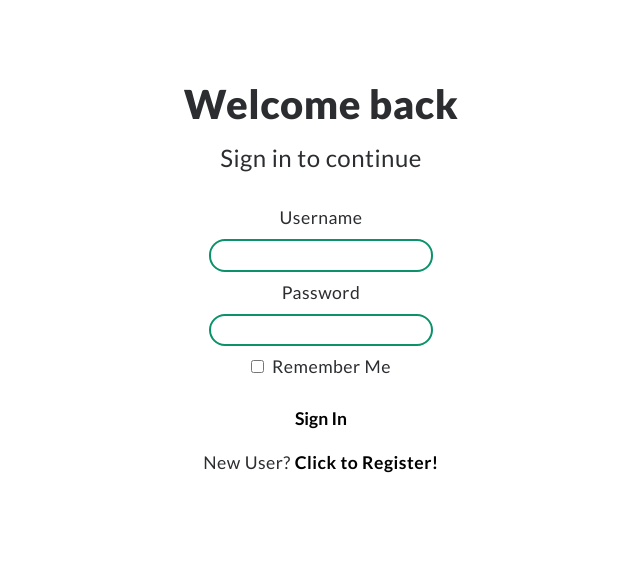
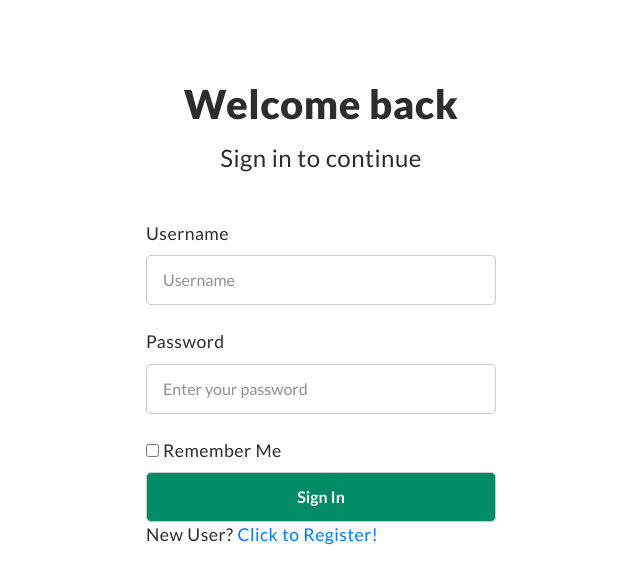
Before and after one commit to brucehow/examinaid, a Flask app: page /login in a window 1280 px wide. Shown: the part 71-655 px from the top of the page, without its empty margins (319-959 px from the left). Run offline with Flask 2, Linux system fonts and the light colour scheme; some libraries are stand-ins or nearby versions.

Commit message:
Tweak css changes to the forms using generic css selectors

```diff
--- a/app/static/css/forms.css
+++ b/app/static/css/forms.css
@@ -1,90 +1,45 @@
 form {
-  margin: 5rem 0;
+  margin: 5rem auto;
+  max-width: 350px;
+}
+
+form > h2,
+form > h4 {
   text-align: center;
 }
 
-input, textarea {
-  margin-bottom: 1rem;
+.field {
+  margin-bottom: 1.5rem;
 }
 
-textarea {
-  padding: 0.5em;
+.field > input {
+  border: 1px solid #cacaca;
+  border-radius: 5px;
+  padding: 0.75rem 1rem;
+  width: 100%;
+  font-size: 1rem;
 }
 
-#username, #email, #password, #repeat_password, #contact_name, #contact_email {
-  border: 2px solid #0b926a;
-  border-radius: 1rem;
-  text-align: center;
-  width: 14rem;
-  transition: 250ms;
-  margin: 0.5rem;
+.field > input::placeholder {
+  opacity: 0.8;
 }
 
-form > label {
-  margin: 0;
-}
-
-#contact_message {
-  border: 2px solid #0b926a;
-  border-radius: 1rem;
-  width: 16em;
-  height: 12rem;
-  transition: 250ms;
-}
-
-#username:hover, #email:hover, #password:hover, #repeat_password:hover, #contact_name:hover, #contact_email:hover{
-  width: 16em;
-}
-
-#username:active, #email:active, #password:active, #repeat_password:active, #contact_name:active, #contact_email:active, #contact_message:active {
-  border-color: darkgreen;
-}
-
-#contact_message:focus {
-  border-width: 3px;
-}
-
-form > input:hover {
-  width: 16em;
-}
-
-form > p {
-  margin: 0;
-}
-
-form > input:active {
-  border-color: darkgreen;
-}
-
-form > input:focus {
+.field > input:focus {
   outline: none;
 }
 
-input[type=checkbox] {
-  margin-right: 0.25rem;
+.field > input:hover {
+  border-color: #7e7e7e;
 }
 
-#submit {
-  background: none;
-  border: none;
-  font-weight: bold;
-  border-radius: 1rem;
-  width: 7rem;
-  margin: 1rem 0;
-  transition: 250ms;
+.form-btn {
+  font-size: 1rem;
+  font-weight: 700;
+  padding: 0.5rem 1.0rem;
+  background-color: #008a65;
+  color: white;
 }
 
-#submit:hover {
-  color: darkslategray;
+.checkbox {
+
 }
-
-.alternate-login {
-  color: black;
-  font-weight: bold;
-  transition: 250ms;
-}
-
-.alternate-login:hover {
-  color: darkslategray;
-  text-decoration: none;
-}
--- a/app/static/css/main.css
+++ b/app/static/css/main.css
@@ -66,7 +66,7 @@ h3 {
 h4 {
   font-weight: 400;
   font-size: 1.5rem;
-  margin-bottom: 2rem;
+  margin-bottom: 3rem;
 }
 
 .sub-heading {
--- a/app/templates/login.html
+++ b/app/templates/login.html
@@ -2,26 +2,31 @@
 
 {% block content %}
   <link rel="stylesheet" href="../static/css/forms.css">
-  <form action="" method="post" novalidate>
+  <form class="login" action="" method="post" novalidate>
     <h2>Welcome back</h2>
     <h4>Sign in to continue</h4>
     {{ loginForm.hidden_tag() }}
 
-    {{ loginForm.username.label }}<br>
-    {{ loginForm.username(autocomplete="off") }}
-    {% for error in loginForm.username.errors %}
-    <br><span style="color: red;">[{{ error }}]</span>
-    {% endfor %}
-    <br>
+    <div class="field">
+      {{ loginForm.username.label }}
+      {{ loginForm.username(autocomplete="off", placeholder="Username") }}
+      {% for error in loginForm.username.errors %}
+      <span style="color: red;">[{{ error }}]</span>
+      {% endfor %}
+    </div>
 
-    {{ loginForm.password.label }}<br>
-    {{ loginForm.password() }}
-    {% for error in loginForm.password.errors %}
-    <br><span style="color: red;">[{{ error }}]</span>
-    {% endfor %}
+    <div class="field">
+      {{ loginForm.password.label }}
+      {{ loginForm.password(placeholder="Enter your password") }}
+      {% for error in loginForm.password.errors %}
+      <span style="color: red;">[{{ error }}]</span>
+      {% endfor %}
+    </div>
 
-    <p>{{ loginForm.remember_me() }} {{ loginForm.remember_me.label }}</p>
-    {{ loginForm.submit() }}<br>
-    <p>New User? <a class="alternate-login" href="{{ url_for('register') }}">Click to Register!</a></p>
+    <div class="field">
+      <span class="checkbox">{{ loginForm.remember_me() }} {{ loginForm.remember_me.label }}</span>
+      {{ loginForm.submit(class="form-btn") }}
+      <p>New User? <a class="alternate-login" href="{{ url_for('register') }}">Click to Register!</a></p>
+    </div>
   </form>
 {% endblock %}
```
